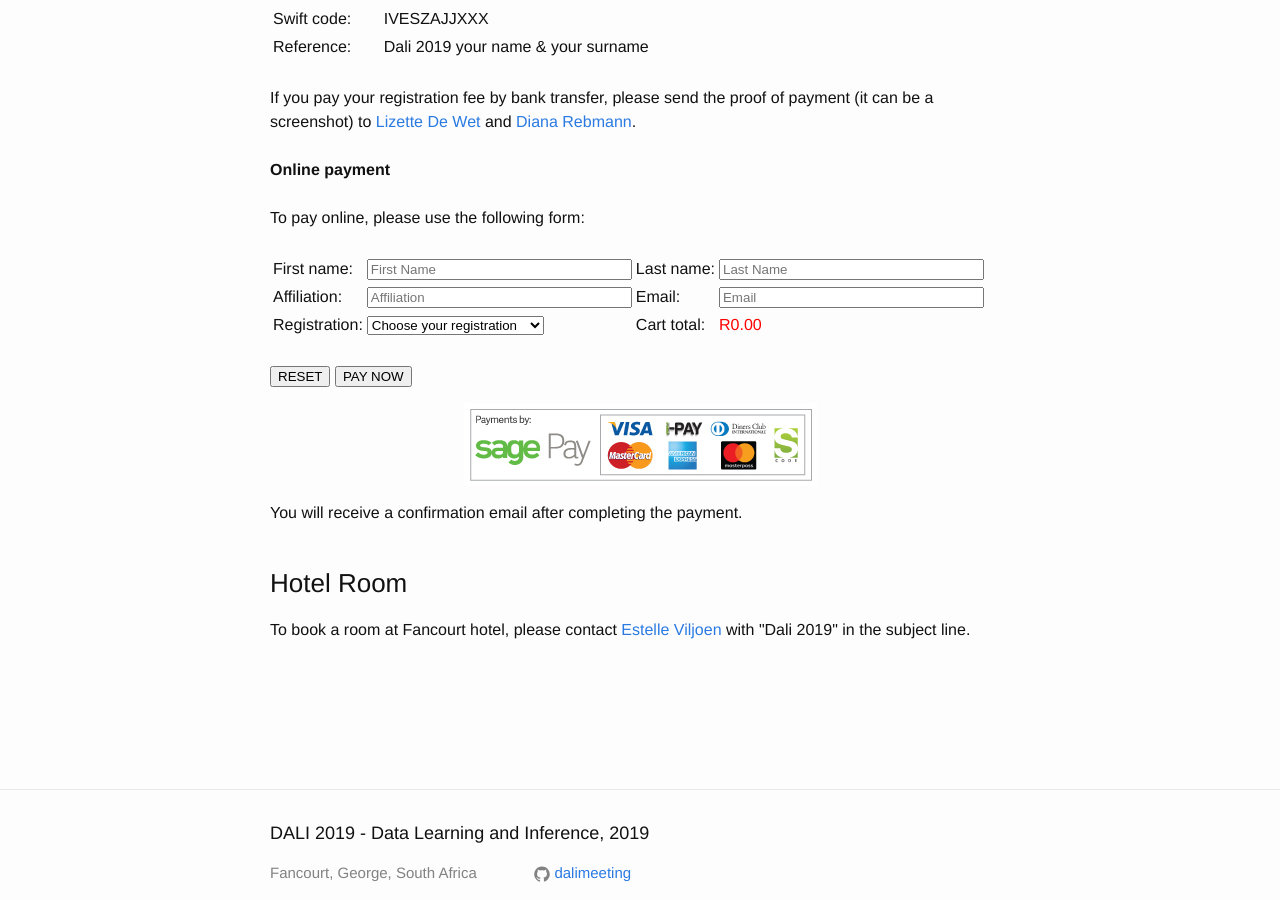
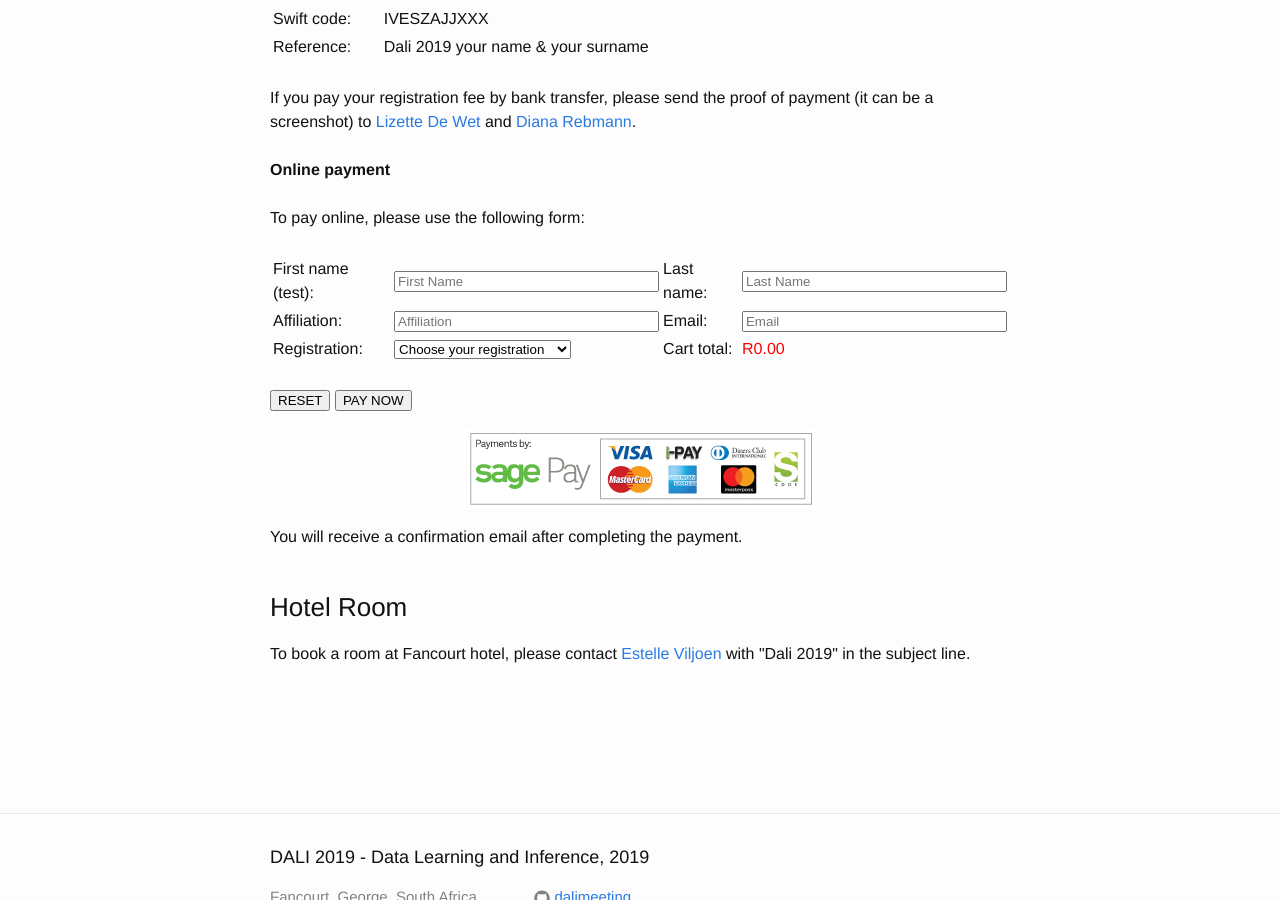
Before and after one commit to dalimeeting/dalimeeting.github.io, a Jekyll site: the page built from registration.html, in a window 1280 px wide and 900 px high, scrolled down 969 px. Built offline with Jekyll 4.4.1, drawn with Linux system fonts in a browser that asks for light colours.

Commit message:
Update registration.html

```diff
--- a/_layouts/registration.html
+++ b/_layouts/registration.html
@@ -32,9 +32,9 @@
   To pay online, please use the following form:
   <br><br>
 
-  <form name="form" id="form" method="POST" action="javascript:void(0);" onsubmit="checkout();" target="_blank"> <!---this is where you will POST too in a NEW WINDOW--->
+  <form name="form" id="form" method="POST" action="javascript:void(0);" onsubmit="checkout();"> <!---this is where you will POST too in a NEW WINDOW--->
      <table>
-        <tr><td>First name:</td><td><input type="text" size="30" name="customerFirstname" id="customerFirstname" placeholder="First Name" required></td>
+        <tr><td>First name (test):</td><td><input type="text" size="30" name="customerFirstname" id="customerFirstname" placeholder="First Name" required></td>
         <td>Last name:</td><td><input type="text" size="30" name="customerLastname" id="customerLastname" placeholder="Last Name" required></td></tr>
         <tr><td>Affiliation:</td><td><input type="text" size="30" name="customerAffiliation" id="customerAffiliation" placeholder="Affiliation" required></td>
         <td>Email:</td><td><input type="email" size="30" name="customerEmail" id="customerEmail" placeholder="Email" required></td></tr> <!---Card holders email address--->
```
